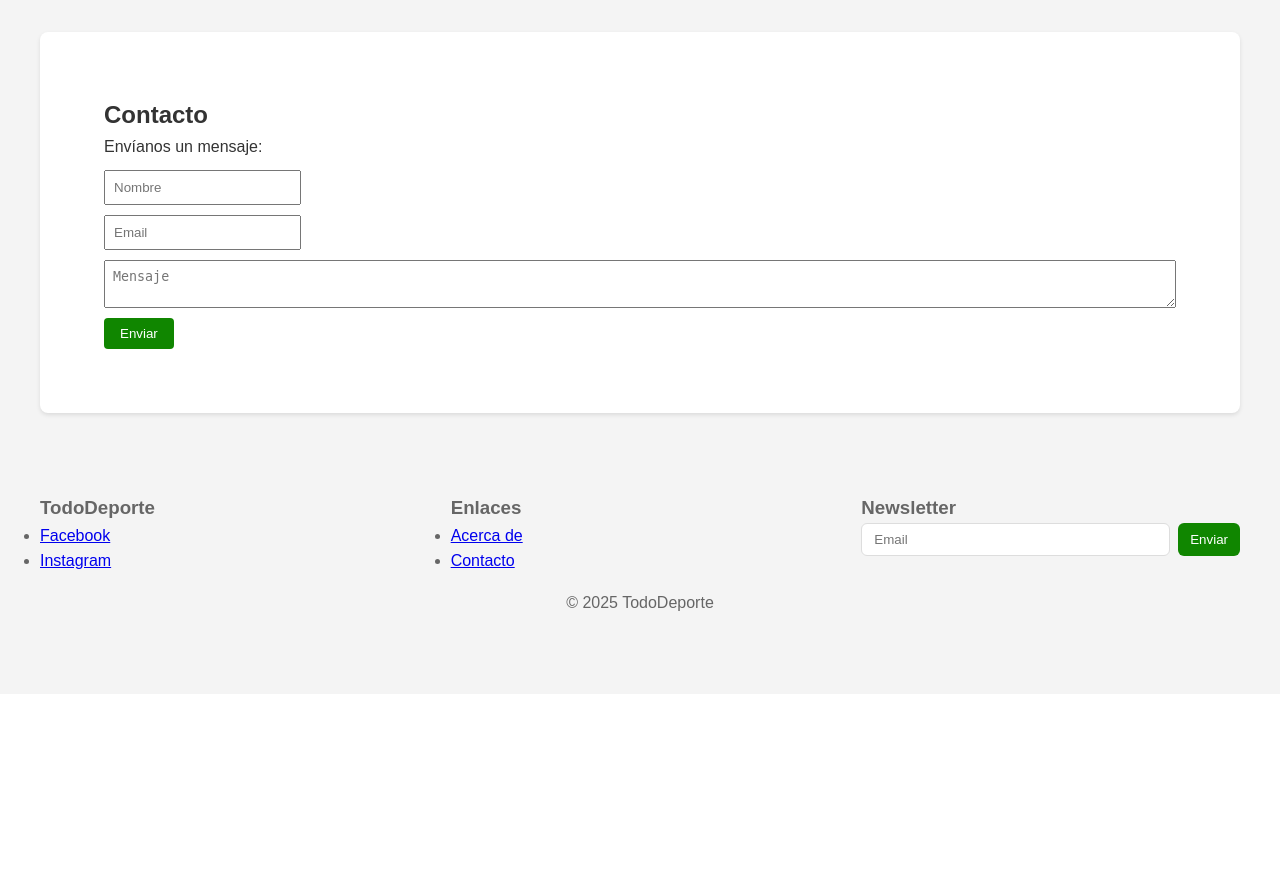
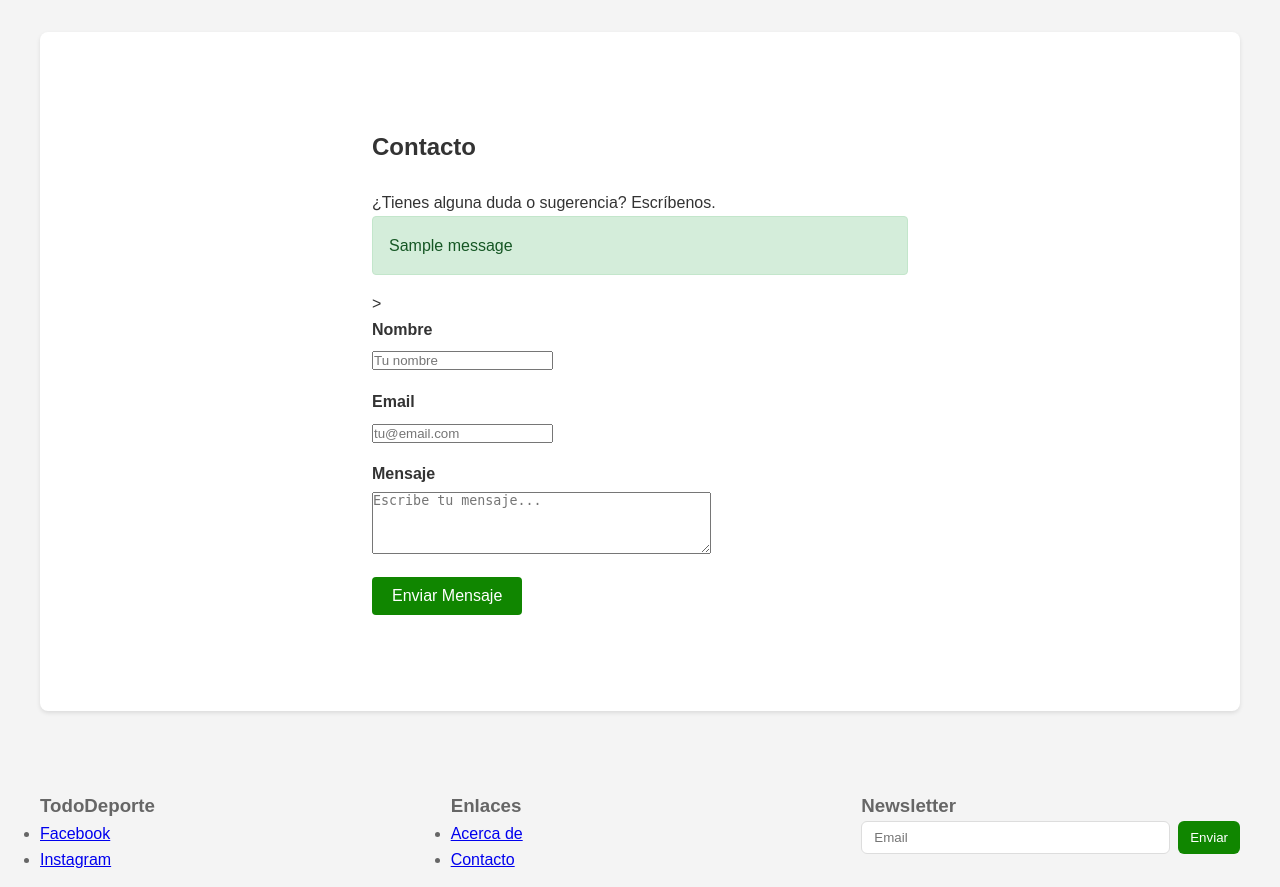
Before and after one commit to loveyfacundo/proyectoFinal-Etapa2, a Django app: page /contacto/ in a window 1280 px wide. Shown: the part 106-993 px from the top of the page. Before the commit the page ends 717 px from the top, so only its background shows below. Run offline with Django 5.2, Linux system fonts and the light colour scheme; tables that the repository leaves empty hold one stand-in row (values such as "Sample post"); one stand-in notice (Sample message) is shown.

Commit message:
enviar mensaje 'contacto' al email del 'superusuario' TERMINADO. Falta estilado

```diff
--- a/apps/blog/forms.py
+++ b/apps/blog/forms.py
@@ -2,7 +2,7 @@ from django import forms
 from django.contrib.auth.forms import UserCreationForm
 from django.contrib.auth.models import User
 
-from .models import Comentario, Articulo
+from .models import Comentario, Articulo, MensajeContacto
 
 class RegistroForm(UserCreationForm):
     class Meta:
@@ -31,3 +31,13 @@ class ArticuloForm(forms.ModelForm):
             'contenido': forms.Textarea(attrs={'class': 'form-control', 'rows': 5}),
             'categoria': forms.Select(attrs={'class': 'form-control'}),
         }
+
+class ContactoForm(forms.ModelForm):
+    class Meta:
+        model = MensajeContacto
+        fields = ['nombre', 'email', 'mensaje']
+        widgets = {
+            'nombre': forms.TextInput(attrs={'class': 'form-control', 'placeholder': 'Tu nombre'}),
+            'email': forms.EmailInput(attrs={'class': 'form-control', 'placeholder': 'tu@email.com'}),
+            'mensaje': forms.Textarea(attrs={'class': 'form-control', 'rows': 4, 'placeholder': 'Escribe tu mensaje...'}),
+        }
--- a/apps/blog/views.py
+++ b/apps/blog/views.py
@@ -4,7 +4,11 @@
     render
 )
 
+from django.core.mail import send_mail
+from django.conf import settings
+from django.contrib import messages
 from django.contrib.auth import login
+from django.contrib.auth.models import User
 from django.contrib.auth.decorators import login_required, user_passes_test
 
 from apps.blog.forms import (
@@ -18,6 +22,8 @@
     Categoria,
     Comentario
 )
+
+from .forms import ContactoForm
 
 def index(request):
     # Traemos los artículos destacados para el carrusel
@@ -165,3 +171,90 @@
         return redirect('index')
 
     return render(request, 'blog/articulo_confirm_delete.html', {'articulo': articulo})
+
+@login_required
+def editar_comentario(request, id):
+    comentario = get_object_or_404(Comentario, id=id)
+
+    # Lógica de Permisos: ¿Es autor O es colaborador/admin?
+    es_autor = request.user == comentario.autor
+    es_colaborador = request.user.is_superuser or (hasattr(request.user, 'perfil') and request.user.perfil.rol == 'colaborador')
+
+    # Si NO tiene ninguno de los dos permisos, lo sacamos
+    if not es_autor and not es_colaborador:
+        return redirect('detalle_articulo', id=comentario.articulo.id)
+
+    if request.method == 'POST':
+        form = ComentarioForm(request.POST, instance=comentario)
+        if form.is_valid():
+            form.save()
+            return redirect('detalle_articulo', id=comentario.articulo.id)
+    else:
+        form = ComentarioForm(instance=comentario)
+
+    # Pasamos una variable extra al template para saber que título poner
+    titulo = "Editar Comentario" if es_autor else f"Moderando comentario de {comentario.autor.username}"
+
+    return render(request, 'blog/comentario_form.html', {
+        'form': form,
+        'comentario': comentario,
+        'titulo_pagina': titulo
+    })
+
+@login_required
+def eliminar_comentario(request, id):
+    comentario = get_object_or_404(Comentario, id=id)
+
+    # Misma lógica de permisos
+    es_autor = request.user == comentario.autor
+    es_colaborador = request.user.is_superuser or (hasattr(request.user, 'perfil') and request.user.perfil.rol == 'colaborador')
+
+    if not es_autor and not es_colaborador:
+        return redirect('detalle_articulo', id=comentario.articulo.id)
+
+    if request.method == 'POST':
+        articulo_id = comentario.articulo.id
+        comentario.delete()
+        return redirect('detalle_articulo', id=articulo_id)
+
+    return render(request, 'blog/comentario_confirm_delete.html', {'comentario': comentario})
+
+def contact(request):
+    if request.method == 'POST':
+        form = ContactoForm(request.POST)
+        if form.is_valid():
+            # 1. Guardar el mensaje en la Base de Datos
+            mensaje_nuevo = form.save()
+
+            # 2. Preparar el correo
+            asunto = f'Nuevo mensaje de contacto de {mensaje_nuevo.nombre}'
+            cuerpo_mensaje = f"""
+            Has recibido un nuevo mensaje desde TodoDeporte:
+
+            Nombre: {mensaje_nuevo.nombre}
+            Email: {mensaje_nuevo.email}
+            Mensaje:
+            {mensaje_nuevo.mensaje}
+            """
+
+            # Obtener emails de todos los superusuarios
+            emails_admins = User.objects.filter(is_superuser=True).values_list('email', flat=True)
+
+            # 3. Enviar el correo
+            try:
+                send_mail(
+                    asunto,
+                    cuerpo_mensaje,
+                    settings.EMAIL_HOST_USER if hasattr(settings, 'EMAIL_HOST_USER') else 'noreply@tododeporte.com',
+                    list(emails_admins), # Lista de destinatarios
+                    fail_silently=False,
+                )
+                messages.success(request, '¡Tu mensaje ha sido enviado correctamente!')
+                return redirect('contact') # Redirigir a la misma página para limpiar el form
+            except Exception as e:
+                messages.error(request, 'Ocurrió un error al enviar el correo. Inténtalo más tarde.')
+
+    else:
+        form = ContactoForm()
+
+    return render(request, 'pages/contact.html', {'form': form})
--- a/static/css/styles.css
+++ b/static/css/styles.css
@@ -435,3 +435,23 @@ footer {
     flex-wrap: wrap;
   }
 }
+
+/* Alertas y Mensajes */
+.msg {
+    padding: 1rem;
+    margin-bottom: 1rem;
+    border-radius: 4px;
+    font-weight: 500;
+}
+
+.msg-success {
+    background-color: #d4edda;
+    color: #155724;
+    border: 1px solid #c3e6cb;
+}
+
+.msg-error {
+    background-color: #f8d7da;
+    color: #721c24;
+    border: 1px solid #f5c6cb;
+}
--- a/templates/pages/contact.html
+++ b/templates/pages/contact.html
@@ -3,15 +3,35 @@
 {% block title %}Contacto - TodoDeporte{% endblock %}
 
 {% block content %}
-    <section style="background: var(--card-bg); padding: 2rem; border-radius: 8px;">
-        <h2>Contacto</h2>
-        <p>Envíanos un mensaje:</p>
-        <form method="post">
-            {% csrf_token %}
-            <input type="text" placeholder="Nombre" style="display:block; margin: 10px 0; padding: 8px;">
-            <input type="email" placeholder="Email" style="display:block; margin: 10px 0; padding: 8px;">
-            <textarea placeholder="Mensaje" style="display:block; margin: 10px 0; padding: 8px; width:100%"></textarea>
-            <button type="submit" style="padding: 8px 16px; background: var(--header-bg); color: #fff; border:none; border-radius:4px;">Enviar</button>
-        </form>
-    </section>
+<section style="max-width: 600px; margin: 2rem auto; padding: 2rem; background: var(--card-bg); border-radius: 8px;">
+    <h2 style="margin-bottom: 1.5rem;">Contacto</h2>
+    <p>¿Tienes alguna duda o sugerencia? Escríbenos.</p>
+
+    {% if messages %}
+        {% for message in messages %}
+            <div class="msg {% if 'success' in message.tags %}msg-success{% else %}msg-error{% endif %}">
+                {{ message }}
+            </div>>
+        {% endfor %}
+    {% endif %}
+
+    <form method="post">
+        {% csrf_token %}
+
+        {% for field in form %}
+            <div style="margin-bottom: 1rem;">
+                <label style="display:block; margin-bottom: 5px; font-weight: bold;">{{ field.label }}</label>
+                <div style="width: 100%;">
+                    {{ field }} </div>
+                {% if field.errors %}
+                    <div style="color: red; font-size: 0.9em;">{{ field.errors }}</div>
+                {% endif %}
+            </div>
+        {% endfor %}
+
+        <button type="submit" style="padding: 10px 20px; background: var(--header-bg); color: white; border: none; border-radius: 4px; cursor: pointer; font-size: 1rem;">
+            Enviar Mensaje
+        </button>
+    </form>
+</section>
 {% endblock %}
--- a/todoDeporte/settings.py
+++ b/todoDeporte/settings.py
@@ -141,3 +141,8 @@ LOGOUT_REDIRECT_URL = 'index'
 
 # URL para redirigir si un usuario no logueado intenta entrar a una zona protegida
 LOGIN_URL = 'login'
+
+
+# CONFIGURACIÓN DE CORREO (Entorno de Desarrollo)
+# Esto hará que los correos aparezcan en la terminal donde ejecutas runserver
+EMAIL_BACKEND = 'django.core.mail.backends.console.EmailBackend'
```
Also changed, not shown: templates/blog/articulo_detail.html (+7 -3 lines).
